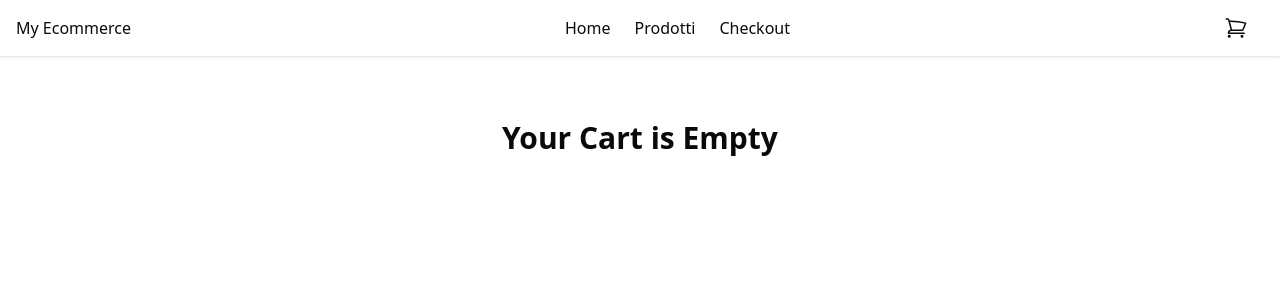
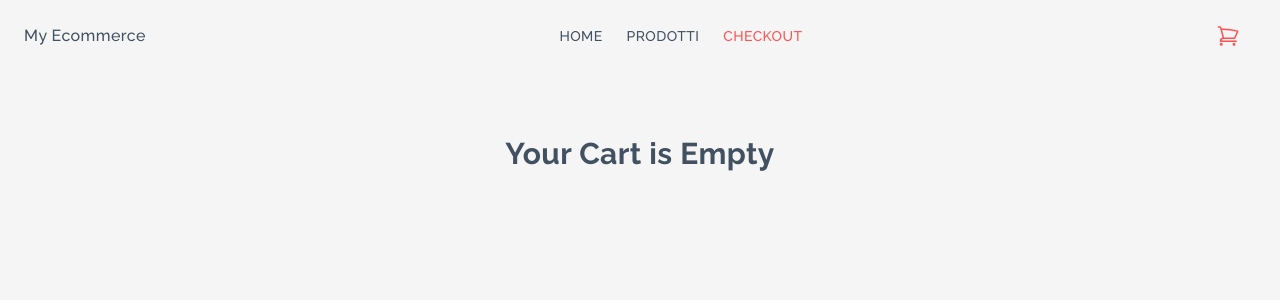
Before and after one commit to andreamarangon/ecommerce-nextjs, a Next.js app: page /checkout in a window 1280 px wide. Shown: the top 300 px of the page. Built offline with nearby package versions, Linux system fonts and the light colour scheme.

Commit message:
Enhance UI components with Shadcn UI integration, improve Navbar shadow effect, and update styles for buttons and product cards

```diff
--- a/app/checkout/page.tsx
+++ b/app/checkout/page.tsx
@@ -66,7 +66,7 @@ export default function CheckoutPage() {
       </Card>
       <form className="max-w-md mx-auto">
         <input type="hidden" name="items" value={JSON.stringify(items)} />
-        <Button type="submit" variant="default" className="w-full">
+        <Button type="submit" variant="default" className="w-full bg-[#ff5151] hover:bg-[#ff3f26] text-white">
           Procedi al Pagamento
         </Button>
       </form>
--- a/app/globals.css
+++ b/app/globals.css
@@ -117,6 +117,6 @@
     @apply border-border outline-ring/50;
   }
   body {
-    @apply bg-background text-foreground;
+    @apply antialiased flex min-h-full flex-col bg-neutral-100 text-[#415161] tracking-wide font-[500];
   }
 }
--- a/app/layout.tsx
+++ b/app/layout.tsx
@@ -1,6 +1,13 @@
 import type { Metadata } from "next";
 import "./globals.css";
 import { Navbar } from "@/components/navbar";
+import { Raleway } from "next/font/google";
+
+const raleway = Raleway({
+  subsets: ["latin"],
+  weight: ["100", "200", "300", "400", "500", "600", "700", "800", "900"],
+  display: "swap",
+});
 
 export const metadata: Metadata = {
   title: "Next.js Ecommerce",
@@ -15,8 +22,7 @@ export default function RootLayout({
   return (
     <html lang="en">
       <body suppressHydrationWarning
-        className="flex min-h-full flex-col bg-white"
-      >
+        className={raleway.className}>
         <Navbar />
         <main className="flex-grow container mx-auto px-4 py-8">
           {children}
--- a/app/page.tsx
+++ b/app/page.tsx
@@ -3,6 +3,7 @@ import { Button } from "@/components/ui/button";
 import Image from "next/image";
 import Link from "next/link";
 import { getAllProducts } from "@/lib/api";
+import { ChevronRightIcon } from "@heroicons/react/24/outline"
 
 
 export default async function Home() {
@@ -10,25 +11,25 @@ export default async function Home() {
 
   return (
     <div>
-      <section className="rounded bg-neutral-100 py-8 sm:py-12">
-        <div className="mx-auto grid grid-cols-1 items-center justify-items-center gap-8 px-8 sm:px-16 md:grid-cols-2">
+      <section className="py-8 sm:py-12">
+        <div className="mx-auto grid grid-cols-1 items-center justify-items-center gap-8 md:grid-cols-2">
           <div className="max-w-md space-y-4">
-            <h2 className="text-3xl font-bold tracking-tight md:text-4xl">
-              Welcome to My Ecommerce
+            <h2 className="text-3xl font-bold md:text-6xl leading-20">
+              Benvenuto sul mio Ecommerce
             </h2>
             <p className="text-neutral-600">
-              Discover the latest products at the best prices.
+              Scopri gli ultimi prodotti ai migliori prezzi.
             </p>
             <Button
               asChild
               variant="default"
-              className="inline-flex items-center justify-center rounded-full px-6 py-3 bg-black text-white"
+              className="inline-flex items-center justify-center px-6 py-3 bg-[#ff5151] hover:bg-[#ff3f26] text-white"
             >
               <Link
                 href="/products"
                 className="inline-flex items-center justify-center rounded-full px-6 py-3"
               >
-                Browse All Products
+                Vedi tutti i prodotti <ChevronRightIcon />
               </Link>
             </Button>
           </div>
--- a/app/products/page.tsx
+++ b/app/products/page.tsx
@@ -5,7 +5,7 @@ export default async function ProductsPage() {
   const products = await getAllProducts();
   return (
     <div className="pb-8">
-      <h1 className="text-3xl font-bold leading-none tracking-tight text-foreground text-center mb-8">
+      <h1 className="text-3xl font-bold leading-none tracking-tight text-center mb-8">
         Tutti gli Articoli
       </h1>
       <ProductList products={products} />
--- a/components/carousel.tsx
+++ b/components/carousel.tsx
@@ -24,16 +24,16 @@ export const Carousel = ({ products }: Props) => {
   return (
     <Card className="relative overflow-hidden rounded-lg shadow-md border-gray-300">
       {currentProduct.images && currentProduct.images[0] && (
-        <div className="relative h-80 w-full">
+        <div className="relative h-96 w-full">
           <Image
             src={currentProduct.images[0]}
             alt={currentProduct.title}
             fill
-            className="transition-opacity duration-500 ease-in-out object-cover"
+            className="transition-opacity duration-500 ease-in-out object-contain"
           />
         </div>
       )}
-      <CardContent className="absolute inset-0 flex flex-col items-center justify-center bg-black/50">
+      <CardContent className="absolute inset-0 flex flex-col items-center justify-center bg-black/40">
         <CardTitle className="text-3xl font-bold text-white mb-2">
           {currentProduct.title}
         </CardTitle>
--- a/components/navbar.tsx
+++ b/components/navbar.tsx
@@ -4,9 +4,13 @@ import { ShoppingCartIcon, Bars3Icon, XMarkIcon } from "@heroicons/react/24/outl
 import { useCartStore } from "@/store/cart-store";
 import { useEffect, useState } from "react";
 import { Button } from "./ui/button";
+import { usePathname } from 'next/navigation';
+
 
 export const Navbar = () => {
+  const pathname = usePathname();
   const [mobileOpen, setMobileOpen] = useState<boolean>(false)
+  const [shadow, setShadow] = useState(false)
   const { items } = useCartStore()
   const cartCount = items.reduce((acc, item) => acc + item.quantity, 0)
 
@@ -22,29 +26,46 @@ export const Navbar = () => {
     return () => window.removeEventListener("resize", handleResize);
   }, []);
 
+  useEffect(() => {
+    const handleShadow = () => {
+      if (window.scrollY >= 90) {
+        setShadow(true)
+      } else {
+        setShadow(false)
+      }
+    }
+    window.addEventListener('scroll', handleShadow)
+  }, [])
+  console.log(pathname);
+
+
   return (
-    <nav className="sticky top-0 z-50 bg-white shadow">
-      <div className="container mx-auto flex items-center justify-between p-4">
+    <nav className={
+      shadow
+        ? "sticky top-0 z-50 bg-neutral-100 shadow"
+        : "sticky top-0 z-50 bg-neutral-100"
+    }>
+      <div className="container mx-auto flex items-center justify-between p-6">
         <Link href="/" className="hover:text-blue-600">
           My Ecommerce
         </Link >
-        <ul className="hidden md:flex space-x-6">
-          <li>
-            <Link href="/">Home</Link >
+        <ul className="hidden md:flex space-x-6 ">
+          <li className={pathname === '/' ? 'text-[#ff5151]' : ''}>
+            <Link className="uppercase text-sm hover:border-b" href="/">Home</Link >
           </li>
-          <li className="hover:text-blue-600">
-            <Link href="/products">Prodotti</Link >
+          <li className={pathname === '/products' ? 'text-[#ff5151]' : ''}>
+            <Link className="uppercase text-sm hover:border-b" href="/products">Prodotti</Link >
           </li>
-          <li className="hover:text-blue-600">
-            <Link href="/checkout">Checkout</Link >
+          <li className={pathname === '/checkout' ? 'text-[#ff5151]' : ''}>
+            <Link className="uppercase text-sm hover:border-b" href="/checkout">Checkout</Link >
           </li>
         </ul>
 
         <div className="flex items-center space-x-4">
           <Link href="/checkout" className="relative">
-            <ShoppingCartIcon className="h-6 w-6" />
+            <ShoppingCartIcon className="h-6 w-6 text-[#ff5151]" />
             {cartCount > 0 && (
-              <span className="absolute -top-2 -right-2 flex h-5 w-5 items-center justify-center rounded-full bg-red-500 text-xs text-white">
+              <span className="absolute -top-2 -right-2 flex h-5 w-5 items-center justify-center rounded-full bg-[#ff5151] text-xs text-white">
                 {cartCount}
               </span>
             )}
@@ -65,18 +86,18 @@ export const Navbar = () => {
       {mobileOpen && (
         <nav className="md:hidden bg-white shadow-md">
           <ul className="flex flex-col p-4 space-y-2">
-            <li>
-              <Link href="/" className="block hover:text-blue-600">
+            <li className={pathname === '/' ? 'text-[#ff5151]' : ''}>
+              <Link href="/" className="block">
                 Home
               </Link>
             </li>
-            <li>
-              <Link href="/products" className="block hover:text-blue-600">
-                Products
+            <li className={pathname === '/products' ? 'text-[#ff5151]' : ''}>
+              <Link href="/products" className="block">
+                Prodotti
               </Link>
             </li>
-            <li>
-              <Link href="/checkout" className="block hover:text-blue-600">
+            <li className={pathname === '/checkout' ? 'text-[#ff5151]' : ''}>
+              <Link href="/checkout" className="block">
                 Checkout
               </Link>
             </li>
--- a/components/product-card.tsx
+++ b/components/product-card.tsx
@@ -17,7 +17,7 @@ export const ProductCard = ({ product }: { product: Product }) => {
               fill
               priority
               sizes="auto"
-              className="group-hover:opacity-90 transition-opacity duration-300 rounded-t-lg object-cover"
+              className="group-hover:opacity-90 transition-opacity duration-300 rounded-t-lg object-contain"
             />
           </div>
         )}
@@ -29,7 +29,7 @@ export const ProductCard = ({ product }: { product: Product }) => {
         <CardContent className="p-4 flex-grow flex flex-col justify-between">
           <p className="text-gray-600 text-sm mb-2">{product.description}</p>
           <p className="text-lg font-semibold text-gray-900">€{product.price}</p>
-          <Button className="mt-4 bg-black text-white">View Details</Button>
+          <Button className="mt-4 bg-[#ff5151] hover:bg-[#ff3f26] text-white">Vedi Dettagli</Button>
         </CardContent>
       </Card>
     </Link>
--- a/components/product-list.tsx
+++ b/components/product-list.tsx
@@ -29,7 +29,7 @@ export const ProductList = ({ products }: Props) => {
           value={searchTerm}
           onChange={(e) => setSearchTerm(e.target.value)}
           placeholder="Cerca prodotto..."
-          className="w-full max-w-md rounded border border-gray-300 px-4 py-2 focus:outline-none focus:ring-2 focus:ring-blue-500"
+          className="w-full max-w-md rounded border border-gray-300 px-4 py-2 focus:outline-none focus:ring-2 focus:ring-[#415161]"
         />
       </div>
       <ul className="mt-6 grid grid-cols-1 gap-4 sm:grid-cols-2 lg:grid-cols-3">
```
Also changed, not shown: 1 other file (tests, documents, lock files or other folders).
